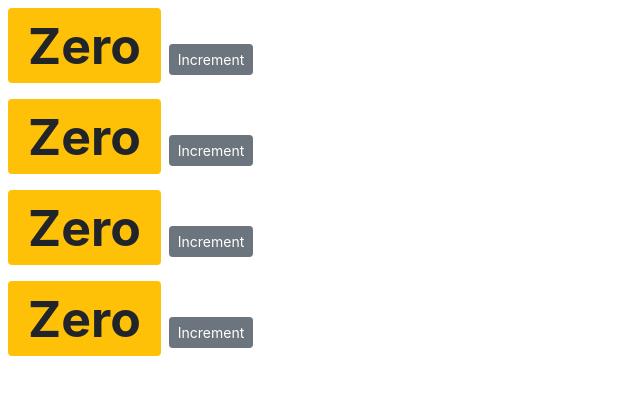
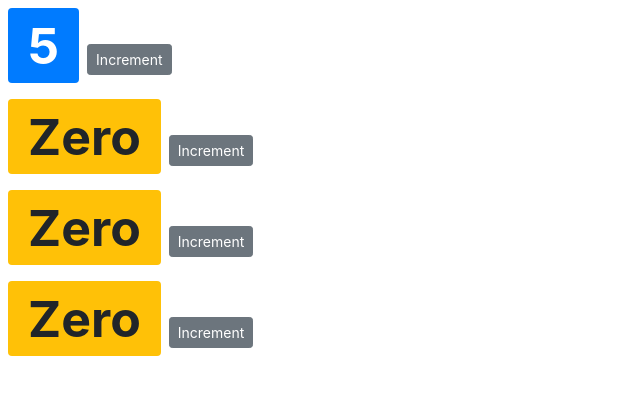
Before and after one commit to tasnuvaleeya/counter-app, a React (Create React App) app: page / in a window 1280 px wide. Shown: the top 394 px of the page, without its empty margins (0-640 px from the left). Built offline with nearby package versions, Linux system fonts and the light colour scheme.

Commit message:
passing data to components

```diff
--- a/src/components/counter.jsx
+++ b/src/components/counter.jsx
@@ -2,43 +2,39 @@ import React, { Component } from "react";
 
 class Counter extends Component {
   state = {
-    count: 0,
+    value: this.props.value,
   };
   styles = {
-      fontSize:50,
-       fontWeight: "bold",
-  }
+    fontSize: 50,
+    fontWeight: "bold",
+  };
 
-  handleIncrement = product => {
-    console.log(product);
-    this.setState({ count: this.state.count + 1 });
+  handleIncrement = () => {
+    this.setState({ value: this.state.value  + 1 });
   };
 
   render() {
     return (
       <div>
-        <span style={this.styles}
-        className={this.getBadgeClasses()}>
+        <span style={this.styles} className={this.getBadgeClasses()}>
           {this.formatCount()}
         </span>
-        <button
-          onClick={ (product) => this.handleIncrement(product) }
-          className="btn btn-secondary btn-sm"
-        >
-          Increment
+        <button onClick={this.handleIncrement} className="btn btn-secondary btn-sm" >
+            Increment
+
         </button>
       </div>
     );
   }
 
   formatCount() {
-    const { count } = this.state;
-    return count === 0 ? "Zero" : count;
+    const { value } = this.state;
+    return value === 0 ? "Zero" : value;
   }
 
   getBadgeClasses() {
     let classes = "badge m-2 badge-";
-    classes += this.state.count === 0 ? "warning" : "primary";
+    classes += this.state.value === 0 ? "warning" : "primary";
     return classes;
   }
 }
--- a/src/components/counters.jsx
+++ b/src/components/counters.jsx
@@ -4,7 +4,7 @@ import Counter from "./counter";
 class Counters extends Component {
     state = {
         counters: [
-            {id:1, value:0},
+            {id:1, value:5},
             {id:2, value:0},
             {id:3, value:0},
             {id:4, value:0},
@@ -13,7 +13,8 @@ class Counters extends Component {
     render() {
         return (
             <div>
-                {this.state.counters.map(counter => <Counter key={counter.id}/>)}
+                { this.state.counters.map(counter =>
+                     <Counter key={counter.id} value={counter.value} selected={true}/>) }
             </div>
 
          );
```
